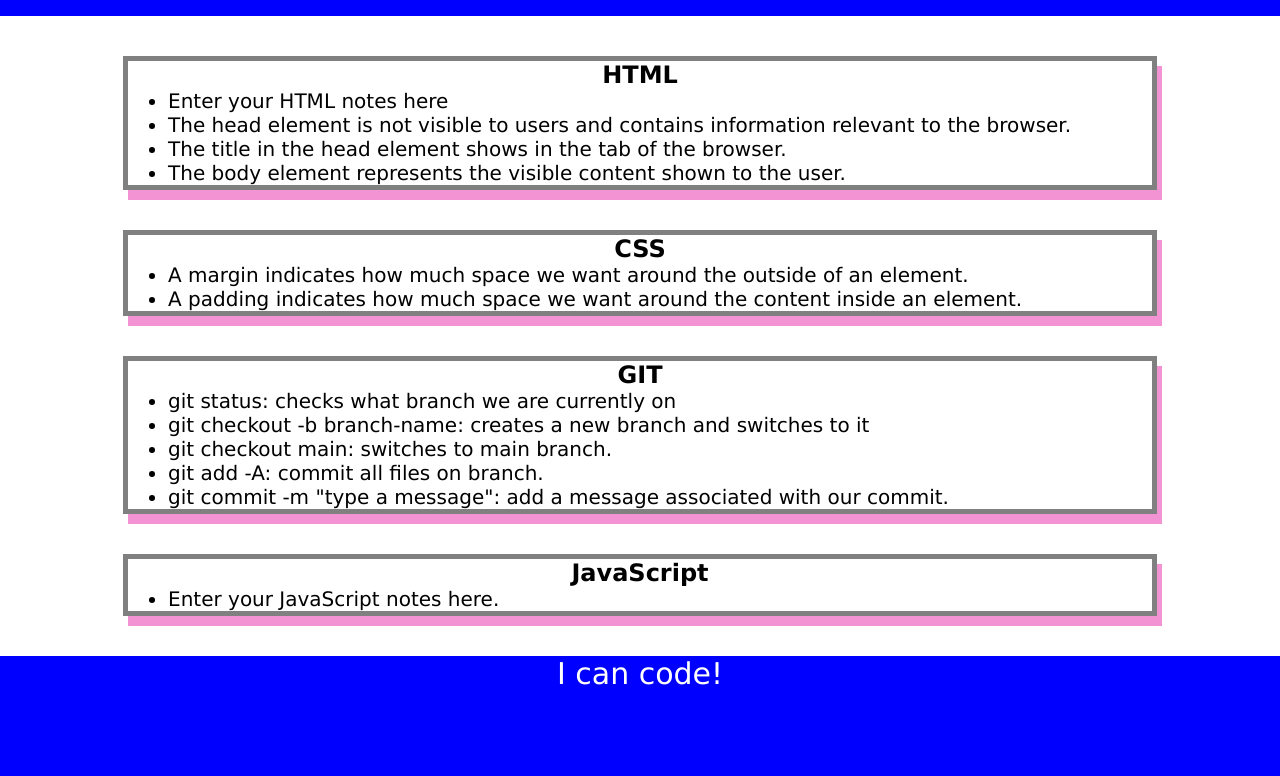
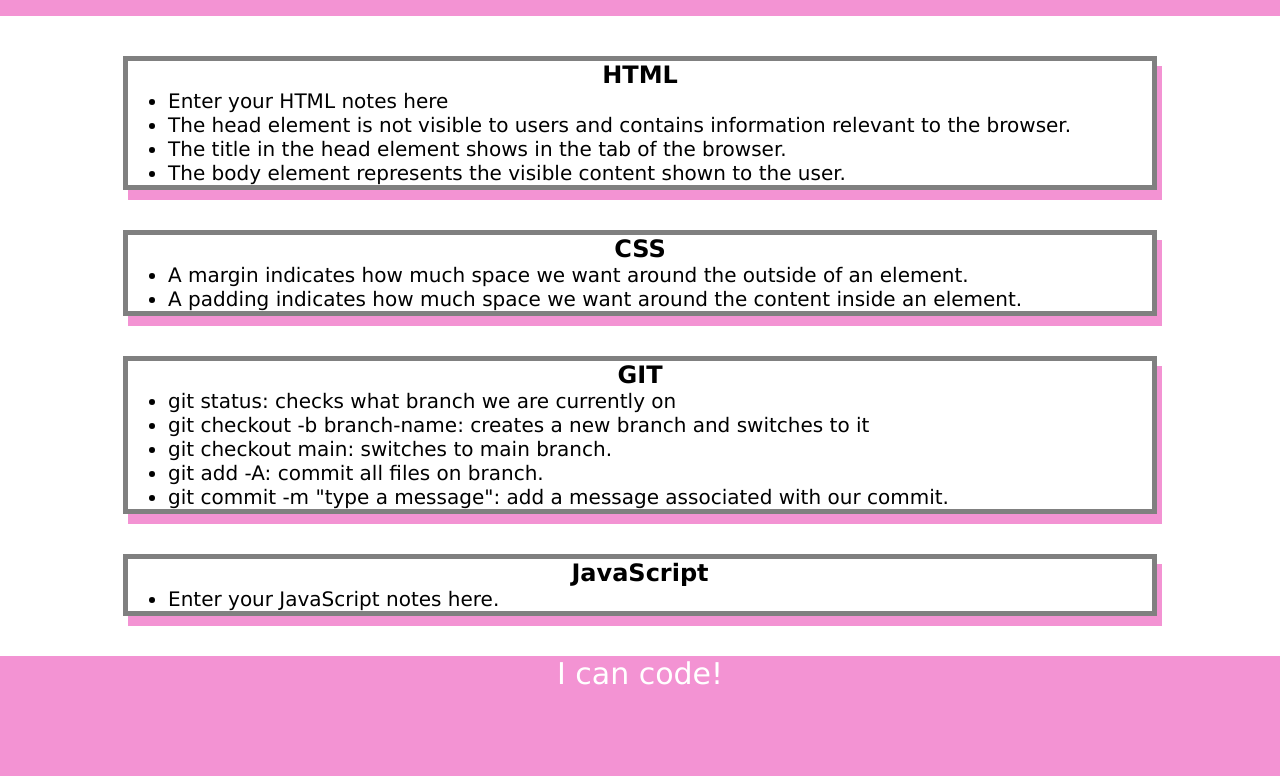
Before and after one commit to leopelo/prework-study-guide, a plain HTML site: page prework-study-guide/index.html in a window 1280 px wide. Shown: the part 104-880 px from the top of the page. Drawn offline with Linux system fonts and the light colour scheme.

Commit message:
changed color scheme

```diff
--- a/prework-study-guide/assets/style.css
+++ b/prework-study-guide/assets/style.css
@@ -6,7 +6,7 @@ header,
 footer {
  width: 100%;
  height: 120px;
- background-color: blue;
+ background-color: #F393D3;
  color: white;
 }
 h1,
```
